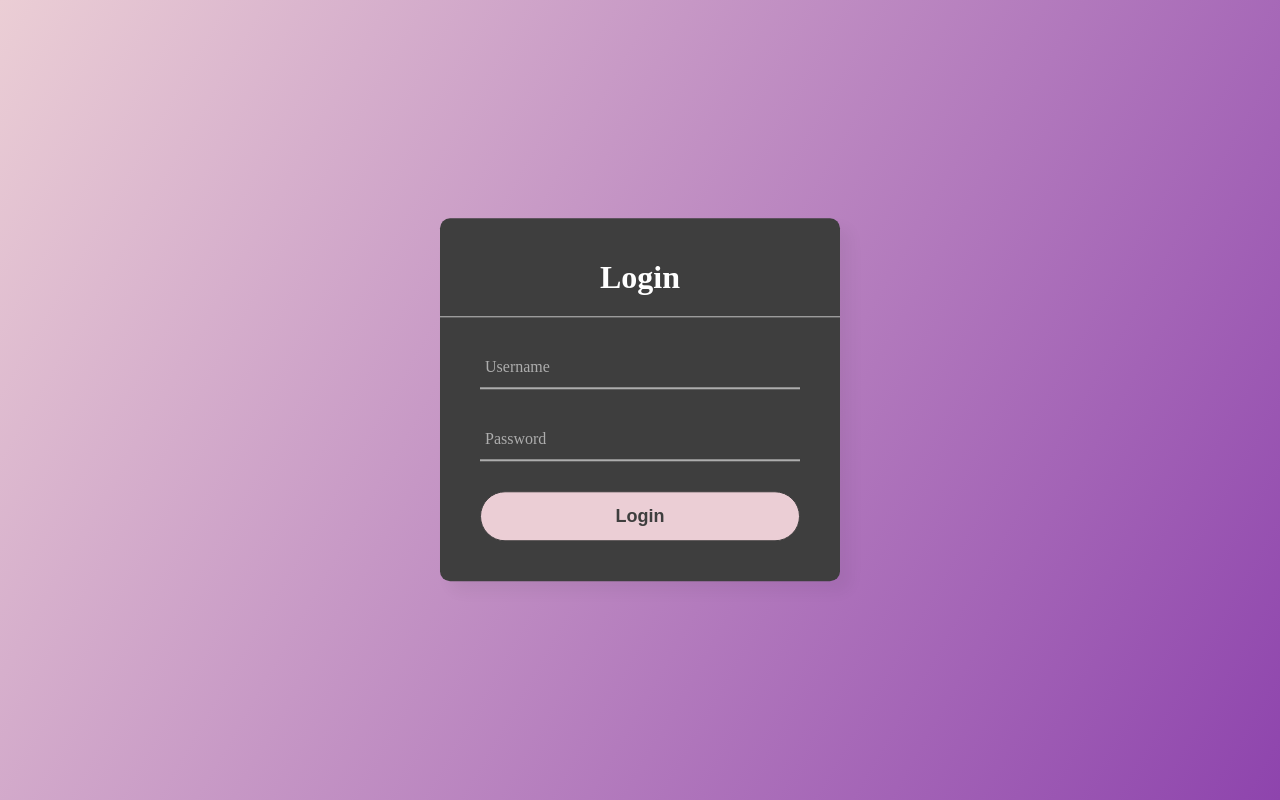
After one commit to LilithsDemon/ChungusChat, a PHP site: page /login.php in a window 1280 px wide. The commit adds this page. Run offline with PHP 8.4, Linux system fonts and the light colour scheme; data that the repository does not hold is empty.

```diff
--- /dev/null
+++ b/css/login.css
@@ -0,0 +1,96 @@
+body{
+    margin: 0;
+    padding: 0;
+    background: linear-gradient(120deg, var(--light_primary), var(--dark_primary));
+    height: 100vh;
+    overflow: hidden;
+  }
+  .center{
+    position: absolute;
+    top: 50%;
+    left: 50%;
+    transform: translate(-50%, -50%);
+    width: 400px;
+    background: #3E3E3E;
+    border-radius: 10px;
+    box-shadow: 10px 10px 15px rgba(0,0,0,0.05);
+    padding-bottom: 40px;
+  }
+  .center h1{
+    text-align: center;
+    padding: 20px 0;
+    border-bottom: 1px solid silver;
+    color: white;
+  }
+  .center form{
+    padding: 0 40px;
+    box-sizing: border-box;
+  }
+  form .txt_field{
+    position: relative;
+    border-bottom: 2px solid #adadad;
+    margin: 30px 0;
+  }
+  .txt_field input{
+    width: 100%;
+    padding: 0 5px;
+    height: 40px;
+    font-size: 16px;
+    border: none;
+    background: none;
+    outline: none;
+    color: white;
+  }
+  .txt_field label{
+    position: absolute;
+    top: 50%;
+    left: 5px;
+    color: #adadad;
+    transform: translateY(-50%);
+    font-size: 16px;
+    pointer-events: none;
+    transition: .5s;
+  }
+  .txt_field span::before{
+    content: '';
+    position: absolute;
+    top: 40px;
+    left: 0;
+    width: 0%;
+    height: 2px;
+    background: var(--light_primary);
+    transition: .5s;
+  }
+  .txt_field input:focus ~ label,
+  .txt_field input:valid ~ label{
+    top: -5px;
+    color:var(--light_primary);
+  }
+  .txt_field input:focus ~ span::before,
+  .txt_field input:valid ~ span::before{
+    width: 100%;
+  }
+  .pass{
+    margin: -5px 0 20px 5px;
+    color: #a6a6a6;
+    cursor: pointer;
+  }
+  .pass:hover{
+    text-decoration: underline;
+  }
+  input[type="submit"]{
+    width: 100%;
+    height: 50px;
+    border: 1px solid;
+    background: var(--light_primary);
+    border-radius: 25px;
+    font-size: 18px;
+    color: #3E3E3E;
+    font-weight: 700;
+    cursor: pointer;
+    outline: none;
+  }
+  input[type="submit"]:hover{
+    border-color: var(--light_primary);
+    transition: .5s;
+  }
--- a/css/main.css
+++ b/css/main.css
@@ -1,3 +1,13 @@
+:root
+{
+    --light_primary: #ebced5;
+    --dark_primary: #8e44ad;
+    --faint_bg: #E5F6EE;
+
+    --bg_colour: #f5fff5;
+    --text_colour: #001100;
+}
+
 body {
     background: #212121;
 }
--- a/data.txt
+++ /dev/null
@@ -1,6 +0,0 @@
-13:46:05 - test
-13:54:10 - test
-13:54:13 - new_test
-13:54:17 - working
-13:54:36 - new
-13:54:55 - this is random
--- /dev/null
+++ b/login.php
@@ -0,0 +1,52 @@
+<?php
+
+session_start();
+
+if (!isset($_SESSION['username'])) {
+	$_SESSION['username'] = "Blank";
+}
+
+if (!isset($_SESSION['auth']))
+{
+	$_SESSION['auth'] = false;
+}
+
+include("./php/include/_connect.php");
+
+if (isset($_GET['username']))
+{
+    header("Location: ../admin_page_user");
+}
+
+?>
+
+<!DOCTYPE html>
+<html>
+
+<head>
+  <title>Admin Login</title>
+  <link rel="stylesheet" href="css/main.css" />
+  <link rel="stylesheet" href="css/login.css">
+</head>
+
+<body>
+  <div class="center">
+    <h1>Login</h1>
+    <form action="php/log_in.php" method="post">
+      <div class="txt_field">
+        <input type="text" name="username" required>
+        <span></span>
+        <label>Username</label>
+      </div>
+      <div class="txt_field">
+        <input type="password" name="password" required>
+        <span></span>
+        <label>Password</label>
+      </div>
+      <input type="submit" value="Login">
+    </form>
+  </div>
+
+</body>
+
+</html>
--- /dev/null
+++ b/php/include/_connect.php
@@ -0,0 +1,8 @@
+<?php
+
+$username = "ws328700_wad_user";
+$password = "T82u~j9i1";
+$db_name = "ws328700_wad";
+$server = "plesk.remote.ac";
+
+$connect = mysqli_connect($server, $username, $password, $db_name);
--- /dev/null
+++ b/webSockets/composer.json
@@ -0,0 +1,5 @@
+{
+    "require": {
+        "cboden/ratchet": "^0.4.4"
+    }
+}
--- /dev/null
+++ b/webSockets/index.php
@@ -0,0 +1 @@
+I'm a website!
```
Also changed, not shown: fetch.php (+31 -5 lines), index.php (+75 -54 lines), js/swap_panel.js (+20 -0 lines), php/log_in.php (added, +51 -0 lines), php/open_chat.php (added, +29 -0 lines), send.php (+16 -2 lines), webSockets/host.php (added, +27 -0 lines), 2 other files.
